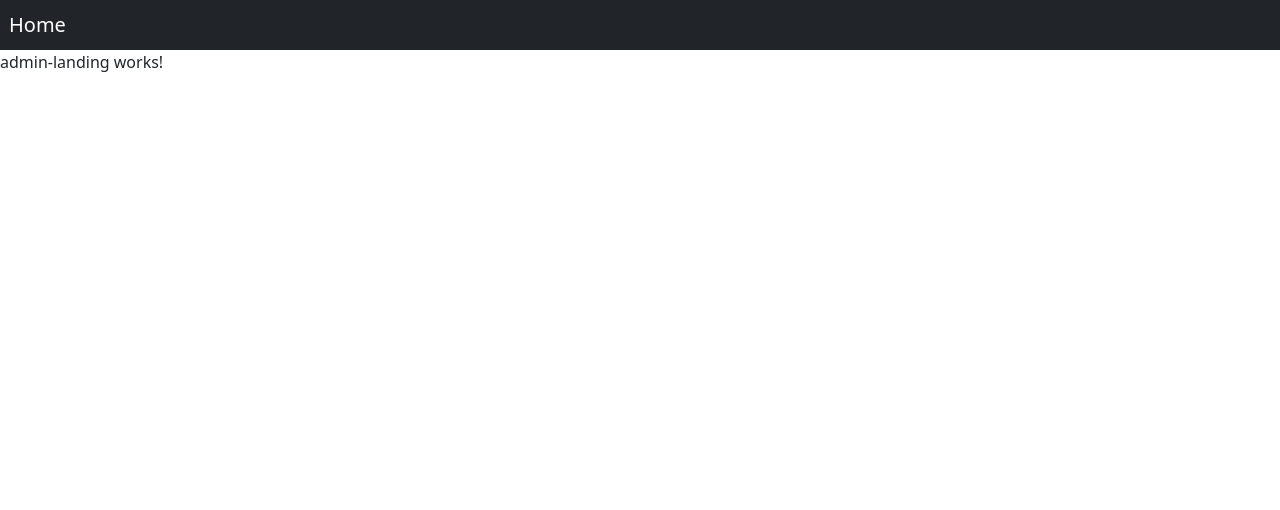
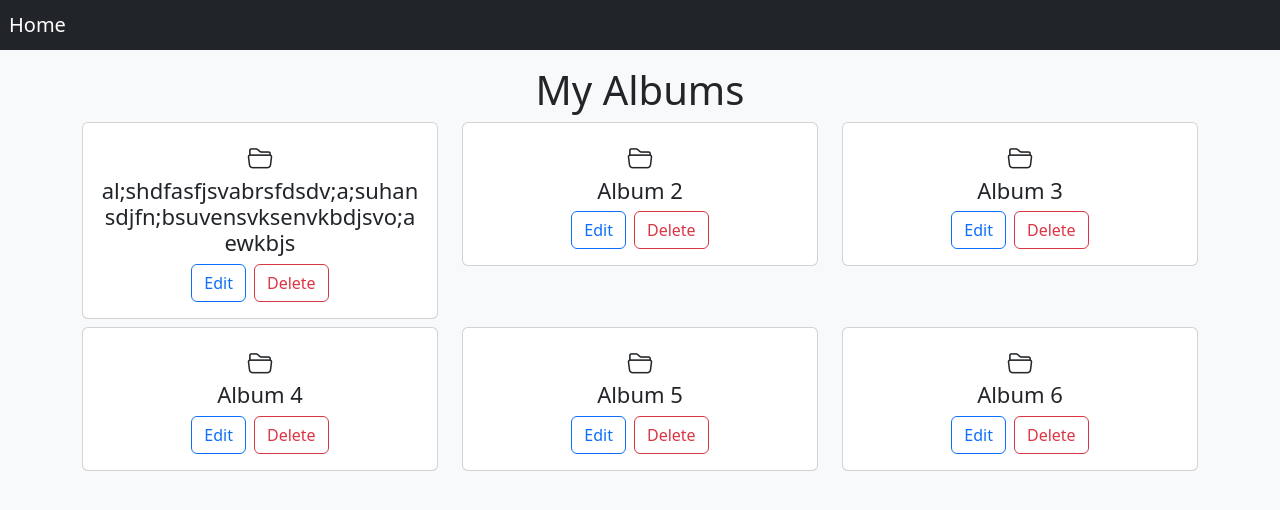
Before and after one commit to jigneshsatam/Photo-Album-Generator, an Angular app in the folder frontend/aespa/: page /admin in a window 1280 px wide. Shown: the top 510 px of the page. Built offline with nearby package versions, Linux system fonts and the light colour scheme.

Commit message:
Hardcoded UI for Album list
I will add the python function to connect this UI to the postgre directory list, in my separate 3.2 branch

```diff
--- /dev/null
+++ b/frontend/aespa/src/app/admin-landing/admin-landing.component.css
@@ -0,0 +1,6 @@
+.bi-folder2-open {
+    font-size: 25px;
+}
+h6 {
+    font-size: 22px;
+}
--- a/frontend/aespa/src/app/admin-landing/admin-landing.component.html
+++ b/frontend/aespa/src/app/admin-landing/admin-landing.component.html
@@ -1 +1,80 @@
-<p>admin-landing works!</p>
+<!-- importing folder icon from bootstrap -->
+<head>
+    <link rel="stylesheet" href="https://cdn.jsdelivr.net/npm/bootstrap-icons@1.10.4/font/bootstrap-icons.css">
+    <!-- adding grey background to entire page -->
+   <style>
+        .p-3.mb-2.bg-light.text-dark,
+        .container.bg-faded {min-height: 100vh;}
+    </style>
+</head>
+<!-- hard coded tiles for album list list spread -->
+<div class="p-3 mb-2 bg-light text-dark">
+<div class="container bg-faded">
+    <h1 class="text-center">My Albums</h1>
+    <div class="row">
+    </div>
+    <div class="row">
+        <div class="col-4 mx-auto">
+          <!-- bootstrap card tile -->
+            <div class="card card-body mb-2 text-center">
+              <i class="bi bi-folder2-open"></i>
+              <h6 class="mb-0">al;shdfasfjsvabrsfdsdv;a;suhansdjfn;bsuvensvksenvkbdjsvo;aewkbjs</h6>
+              <div class="d-flex justify-content-center mt-2">
+                <!-- bootstrap buttons -->
+                <button type="button" class="btn btn-outline-primary me-2">Edit</button>
+                <button type="button" class="btn btn-outline-danger">Delete</button>
+              </div>
+            </div>
+          </div>
+        <div class="col-4 mx-auto">
+            <div class="card card-body mb-2 text-center">
+              <i class="bi bi-folder2-open"></i>
+              <h6 class="mb-0">Album 2</h6>
+              <div class="d-flex justify-content-center mt-2">
+                <button type="button" class="btn btn-outline-primary me-2">Edit</button>
+                <button type="button" class="btn btn-outline-danger">Delete</button>
+              </div>
+            </div>
+        </div>
+        <div class="col-4 mx-auto">
+            <div class="card card-body mb-2 text-center">
+              <i class="bi bi-folder2-open"></i>
+              <h6 class="mb-0">Album 3</h6>
+              <div class="d-flex justify-content-center mt-2">
+                <button type="button" class="btn btn-outline-primary me-2">Edit</button>
+                <button type="button" class="btn btn-outline-danger">Delete</button>
+              </div>
+            </div>
+        </div>
+        <div class="col-4 mx-auto">
+            <div class="card card-body mb-2 text-center">
+              <i class="bi bi-folder2-open"></i>
+              <h6 class="mb-0">Album 4</h6>
+              <div class="d-flex justify-content-center mt-2">
+                <button type="button" class="btn btn-outline-primary me-2">Edit</button>
+                <button type="button" class="btn btn-outline-danger">Delete</button>
+              </div>
+            </div>
+        </div>
+        <div class="col-4 mx-auto">
+            <div class="card card-body mb-2 text-center">
+              <i class="bi bi-folder2-open"></i>
+              <h6 class="mb-0">Album 5</h6>
+              <div class="d-flex justify-content-center mt-2">
+                <button type="button" class="btn btn-outline-primary me-2">Edit</button>
+                <button type="button" class="btn btn-outline-danger">Delete</button>
+              </div>
+            </div>
+        </div>
+        <div class="col-4 mx-auto">
+            <div class="card card-body mb-2 text-center">
+              <i class="bi bi-folder2-open"></i>
+              <h6 class="mb-0">Album 6</h6>
+              <div class="d-flex justify-content-center mt-2">
+              <button type="button" class="btn btn-outline-primary me-2">Edit</button>
+                <button type="button" class="btn btn-outline-danger">Delete</button>
+              </div>
+            </div>
+        </div>
+</div>
+</div>
--- a/frontend/aespa/src/app/admin-landing/admin-landing.component.ts
+++ b/frontend/aespa/src/app/admin-landing/admin-landing.component.ts
@@ -1,10 +1,12 @@
 import { Component } from '@angular/core';
+import { HttpClient } from '@angular/common/http';
 
 @Component({
   selector: 'app-admin-landing',
   templateUrl: './admin-landing.component.html',
-  styleUrls: ['./admin-landing.component.sass']
+  styleUrls: ['./admin-landing.component.css']
 })
+
 export class AdminLandingComponent {
 
 }
```
